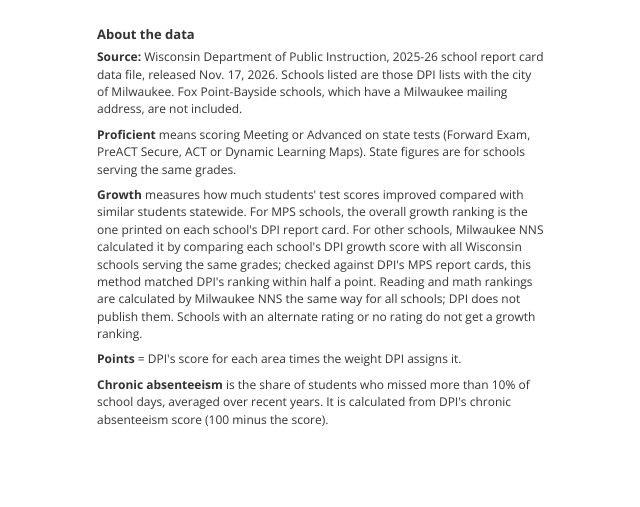
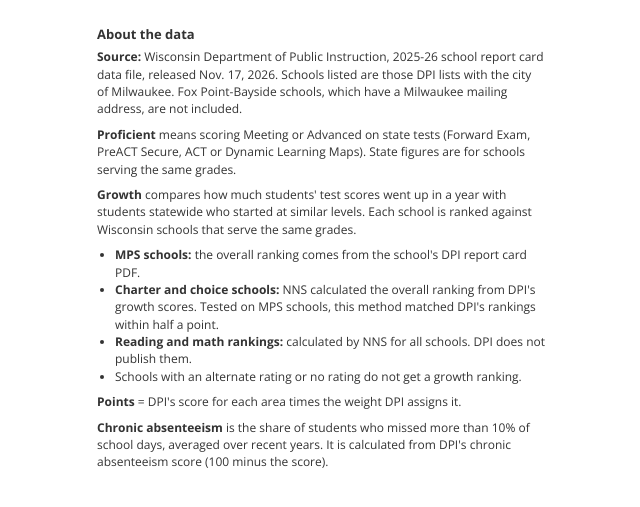
Before and after one commit to aklaus-jpg/2025.26.MKE.state.report.card, a plain HTML site: page index.html in a window 1280 px wide. Shown: the part 185-692 px from the top of the page, without its empty margins (319-959 px from the left). Drawn offline with nearby package versions, Linux system fonts and the light colour scheme.

Commit message:
v23: clearer growth note
Co-Authored-By: Claude Opus 5.5 <noreply@anthropic.com>
Claude-Session: https://claude.ai/code/session_01Rsm6zbvcgZ8hphSck6L5dj

```diff
--- a/index.html
+++ b/index.html
@@ -138,7 +138,13 @@ h1{margin:0 0 16px;color:var(--yellow);font-weight:700;font-size:26px;line-heigh
     <h3>About the data</h3>
     <p><b>Source:</b> Wisconsin Department of Public Instruction, 2025-26 school report card data file, released Nov. 17, 2026. Schools listed are those DPI lists with the city of Milwaukee. Fox Point-Bayside schools, which have a Milwaukee mailing address, are not included.</p>
     <p><b>Proficient</b> means scoring Meeting or Advanced on state tests (Forward Exam, PreACT Secure, ACT or Dynamic Learning Maps). State figures are for schools serving the same grades.</p>
-    <p><b>Growth</b> measures how much students' test scores improved compared with similar students statewide. For MPS schools, the overall growth ranking is the one printed on each school's DPI report card. For other schools, Milwaukee NNS calculated it by comparing each school's DPI growth score with all Wisconsin schools serving the same grades; checked against DPI's MPS report cards, this method matched DPI's ranking within half a point. Reading and math rankings are calculated by Milwaukee NNS the same way for all schools; DPI does not publish them. Schools with an alternate rating or no rating do not get a growth ranking.</p>
+    <p><b>Growth</b> compares how much students' test scores went up in a year with students statewide who started at similar levels. Each school is ranked against Wisconsin schools that serve the same grades.</p>
+    <ul style="margin:0 0 8px;padding-left:18px">
+      <li><b>MPS schools:</b> the overall ranking comes from the school's DPI report card PDF.</li>
+      <li><b>Charter and choice schools:</b> NNS calculated the overall ranking from DPI's growth scores. Tested on MPS schools, this method matched DPI's rankings within half a point.</li>
+      <li><b>Reading and math rankings:</b> calculated by NNS for all schools. DPI does not publish them.</li>
+      <li>Schools with an alternate rating or no rating do not get a growth ranking.</li>
+    </ul>
     <p><b>Points</b> = DPI's score for each area times the weight DPI assigns it.</p>
     <p><b>Chronic absenteeism</b> is the share of students who missed more than 10% of school days, averaged over recent years. It is calculated from DPI's chronic absenteeism score (100 minus the score).</p>
     <p id="condNotes"></p>
```
